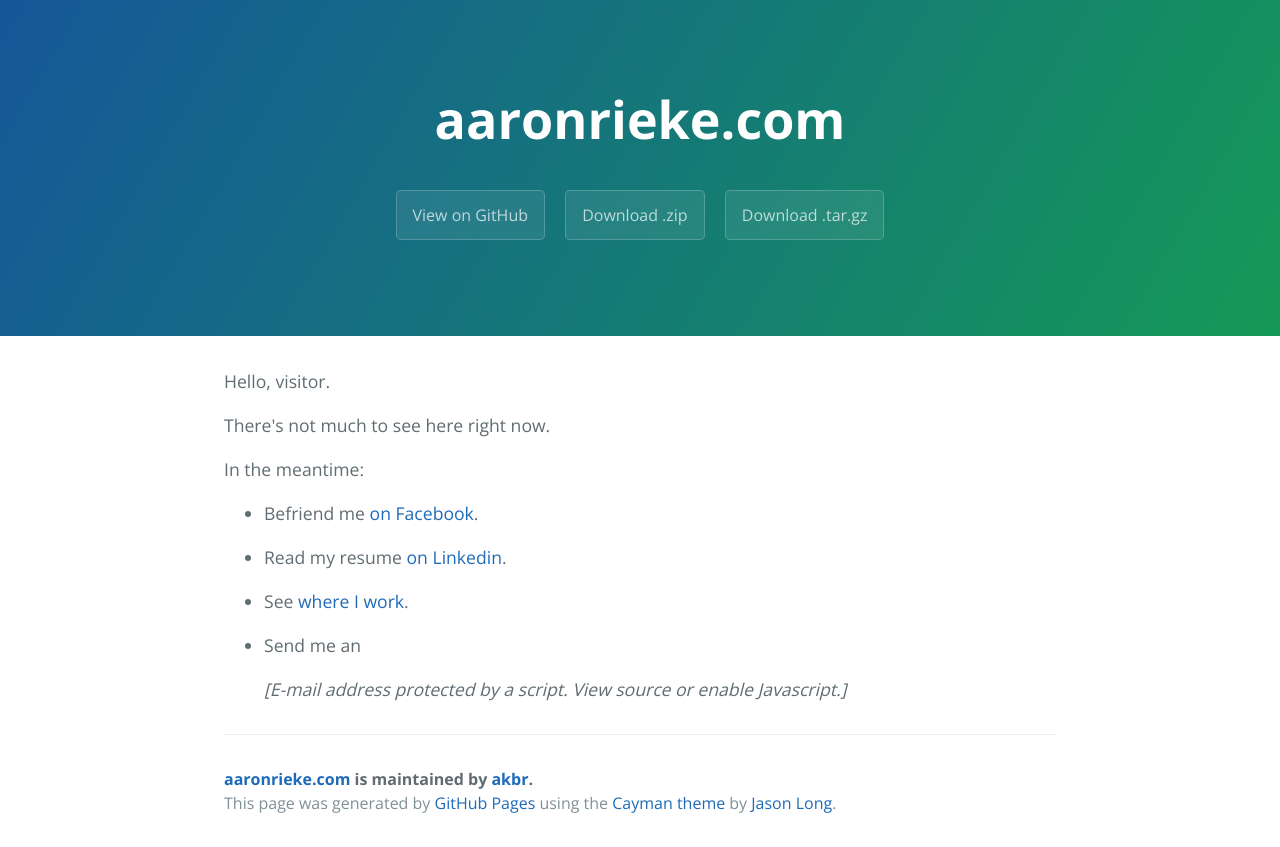
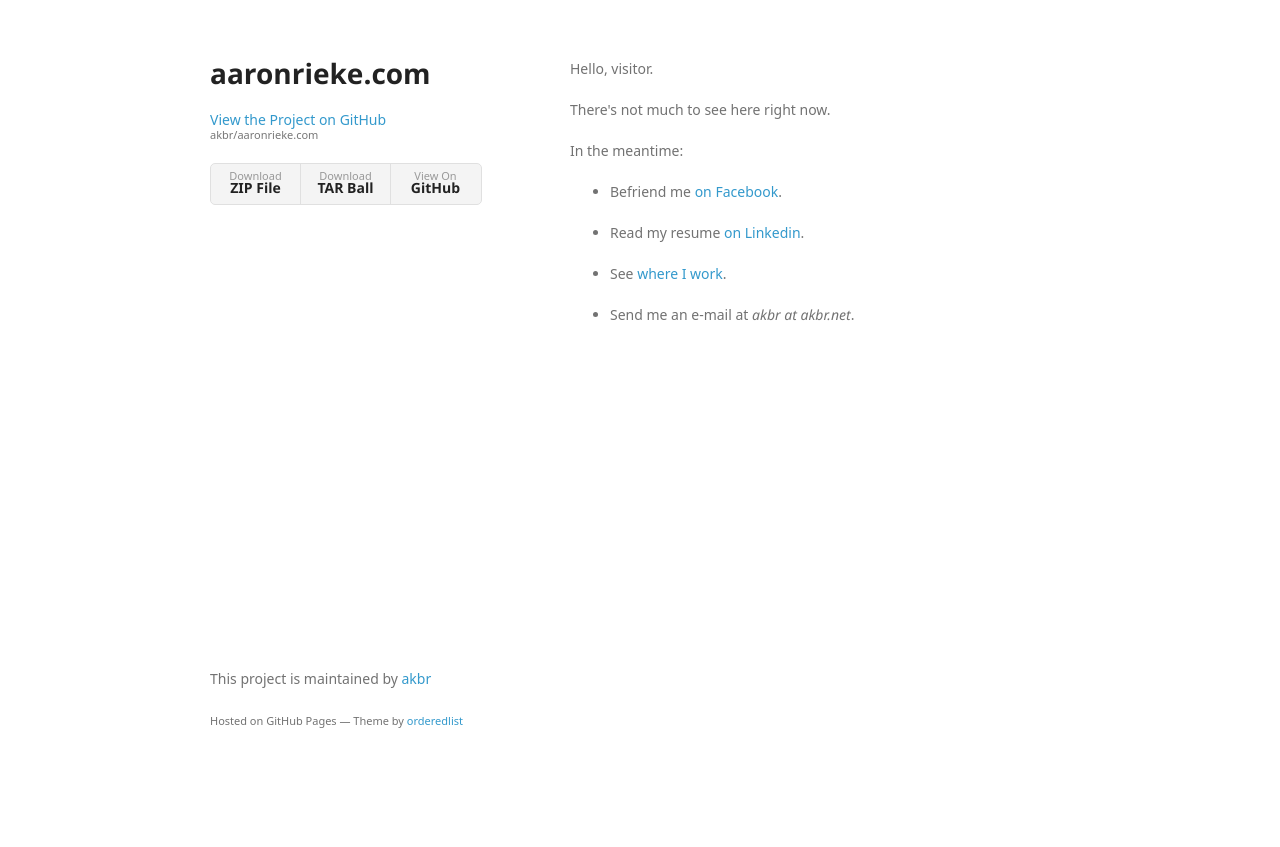
Before and after one commit to akbr/akbr.net, a plain HTML site: page index.html in a window 1280 px wide. After the commit the page ends 800 px from the top, so only its background shows below. Drawn offline with nearby package versions, Linux system fonts and the light colour scheme; a web font is replaced by a local one.

Commit message:
Create gh-pages branch via GitHub

```diff
--- a/index.html
+++ b/index.html
@@ -1,27 +1,34 @@
-<!DOCTYPE html>
-<html lang="en-us">
+<!doctype html>
+<html>
   <head>
-    <meta charset="UTF-8">
+    <meta charset="utf-8">
+    <meta http-equiv="X-UA-Compatible" content="chrome=1">
     <title>aaronrieke.com by akbr</title>
-    <meta name="viewport" content="width=device-width, initial-scale=1">
-    <link rel="stylesheet" type="text/css" href="stylesheets/normalize.css" media="screen">
-    <link href='https://fonts.googleapis.com/css?family=Open+Sans:400,700' rel='stylesheet' type='text/css'>
-    <link rel="stylesheet" type="text/css" href="stylesheets/stylesheet.css" media="screen">
-    <link rel="stylesheet" type="text/css" href="stylesheets/github-light.css" media="screen">
+
+    <link rel="stylesheet" href="stylesheets/styles.css">
+    <link rel="stylesheet" href="stylesheets/github-light.css">
+    <meta name="viewport" content="width=device-width">
+    <!--[if lt IE 9]>
+    <script src="//html5shiv.googlecode.com/svn/trunk/html5.js"></script>
+    <![endif]-->
   </head>
   <body>
-    <section class="page-header">
-      <h1 class="project-name">aaronrieke.com</h1>
-      <h2 class="project-tagline"></h2>
-      <a href="https://github.com/akbr/aaronrieke.com" class="btn">View on GitHub</a>
-      <a href="https://github.com/akbr/aaronrieke.com/zipball/master" class="btn">Download .zip</a>
-      <a href="https://github.com/akbr/aaronrieke.com/tarball/master" class="btn">Download .tar.gz</a>
-    </section>
+    <div class="wrapper">
+      <header>
+        <h1>aaronrieke.com</h1>
+        <p></p>
 
-    <section class="main-content">
+        <p class="view"><a href="https://github.com/akbr/aaronrieke.com">View the Project on GitHub <small>akbr/aaronrieke.com</small></a></p>
 
 
-<p>Hello, visitor.</p>
+        <ul>
+          <li><a href="https://github.com/akbr/aaronrieke.com/zipball/master">Download <strong>ZIP File</strong></a></li>
+          <li><a href="https://github.com/akbr/aaronrieke.com/tarball/master">Download <strong>TAR Ball</strong></a></li>
+          <li><a href="https://github.com/akbr/aaronrieke.com">View On <strong>GitHub</strong></a></li>
+        </ul>
+      </header>
+      <section>
+        <p>Hello, visitor.</p>
 
 <p>There's not much to see here right now.</p>
 
@@ -31,20 +38,15 @@
 <li><p>Befriend me <a href="https://www.facebook.com/aaronbr">on Facebook</a>.</p></li>
 <li><p>Read my resume <a href="https://www.linkedin.com/in/aaron-rieke-5a178b28">on Linkedin</a>.</p></li>
 <li><p>See <a href="teamupturn.com">where I work</a>.</p></li>
-<li>
-<p>Send me an </p>
-<em>[E-mail address protected by a script. View source or enable Javascript.]</em>
-</li>
+<li><p>Send me an e-mail at <em>akbr at akbr.net</em>.</p></li>
 </ul>
-
-      <footer class="site-footer">
-        <span class="site-footer-owner"><a href="https://github.com/akbr/aaronrieke.com">aaronrieke.com</a> is maintained by <a href="https://github.com/akbr">akbr</a>.</span>
-
-        <span class="site-footer-credits">This page was generated by <a href="https://pages.github.com">GitHub Pages</a> using the <a href="https://github.com/jasonlong/cayman-theme">Cayman theme</a> by <a href="https://twitter.com/jasonlong">Jason Long</a>.</span>
+      </section>
+      <footer>
+        <p>This project is maintained by <a href="https://github.com/akbr">akbr</a></p>
+        <p><small>Hosted on GitHub Pages &mdash; Theme by <a href="https://github.com/orderedlist">orderedlist</a></small></p>
       </footer>
-
-    </section>
-
+    </div>
+    <script src="javascripts/scale.fix.js"></script>
 
   </body>
 </html>
--- /dev/null
+++ b/javascripts/scale.fix.js
@@ -0,0 +1,17 @@
+var metas = document.getElementsByTagName('meta');
+var i;
+if (navigator.userAgent.match(/iPhone/i)) {
+  for (i=0; i<metas.length; i++) {
+    if (metas[i].name == "viewport") {
+      metas[i].content = "width=device-width, minimum-scale=1.0, maximum-scale=1.0";
+    }
+  }
+  document.addEventListener("gesturestart", gestureStart, false);
+}
+function gestureStart() {
+  for (i=0; i<metas.length; i++) {
+    if (metas[i].name == "viewport") {
+      metas[i].content = "width=device-width, minimum-scale=0.25, maximum-scale=1.6";
+    }
+  }
+}
--- a/params.json
+++ b/params.json
@@ -1,6 +1,6 @@
 {
   "name": "aaronrieke.com",
   "tagline": "",
-  "body": "<script type=\"text/javascript\">\r\n    function gen_mail_to_link(lhs,rhs,subject) {\r\n        document.write(\"<a href=\\\"mailto\");\r\n        document.write(\":\" + lhs + \"@\");\r\n        document.write(rhs + \"?subject=\" + subject + \"\\\">\" + lhs + \"@\" + rhs + \"<\\/a>\");\r\n    }\r\n</script>\r\n\r\nHello, visitor.\r\n\r\nThere's not much to see here right now.\r\n\r\nIn the meantime:\r\n\r\n* Befriend me [on Facebook](https://www.facebook.com/aaronbr).\r\n\r\n* Read my resume [on Linkedin](https://www.linkedin.com/in/aaron-rieke-5a178b28).\r\n\r\n* See [where I work](teamupturn.com).\r\n\r\n* Send me an <script type=\"text/javascript\"> gen_mail_to_link('akbr','akbr.net','e-mail').;</script><noscript><em>[E-mail address protected by a script. View source or enable Javascript.]</em></noscript>\r\n",
+  "body": "Hello, visitor.\r\n\r\nThere's not much to see here right now.\r\n\r\nIn the meantime:\r\n\r\n* Befriend me [on Facebook](https://www.facebook.com/aaronbr).\r\n\r\n* Read my resume [on Linkedin](https://www.linkedin.com/in/aaron-rieke-5a178b28).\r\n\r\n* See [where I work](teamupturn.com).\r\n\r\n* Send me an e-mail at _akbr at akbr.net_.\r\n",
   "note": "Don't delete this file! It's used internally to help with page regeneration."
 }
--- /dev/null
+++ b/stylesheets/styles.css
@@ -0,0 +1,324 @@
+@font-face {
+  font-family: 'Noto Sans';
+  font-weight: 400;
+  font-style: normal;
+  src: url('../fonts/Noto-Sans-regular/Noto-Sans-regular.eot');
+  src: url('../fonts/Noto-Sans-regular/Noto-Sans-regular.eot?#iefix') format('embedded-opentype'),
+       local('Noto Sans'),
+       local('Noto-Sans-regular'),
+       url('../fonts/Noto-Sans-regular/Noto-Sans-regular.woff2') format('woff2'),
+       url('../fonts/Noto-Sans-regular/Noto-Sans-regular.woff') format('woff'),
+       url('../fonts/Noto-Sans-regular/Noto-Sans-regular.ttf') format('truetype'),
+       url('../fonts/Noto-Sans-regular/Noto-Sans-regular.svg#NotoSans') format('svg');
+}
+
+@font-face {
+  font-family: 'Noto Sans';
+  font-weight: 700;
+  font-style: normal;
+  src: url('../fonts/Noto-Sans-700/Noto-Sans-700.eot');
+  src: url('../fonts/Noto-Sans-700/Noto-Sans-700.eot?#iefix') format('embedded-opentype'),
+       local('Noto Sans Bold'),
+       local('Noto-Sans-700'),
+       url('../fonts/Noto-Sans-700/Noto-Sans-700.woff2') format('woff2'),
+       url('../fonts/Noto-Sans-700/Noto-Sans-700.woff') format('woff'),
+       url('../fonts/Noto-Sans-700/Noto-Sans-700.ttf') format('truetype'),
+       url('../fonts/Noto-Sans-700/Noto-Sans-700.svg#NotoSans') format('svg');
+}
+
+@font-face {
+  font-family: 'Noto Sans';
+  font-weight: 400;
+  font-style: italic;
+  src: url('../fonts/Noto-Sans-italic/Noto-Sans-italic.eot');
+  src: url('../fonts/Noto-Sans-italic/Noto-Sans-italic.eot?#iefix') format('embedded-opentype'),
+       local('Noto Sans Italic'),
+       local('Noto-Sans-italic'),
+       url('../fonts/Noto-Sans-italic/Noto-Sans-italic.woff2') format('woff2'),
+       url('../fonts/Noto-Sans-italic/Noto-Sans-italic.woff') format('woff'),
+       url('../fonts/Noto-Sans-italic/Noto-Sans-italic.ttf') format('truetype'),
+       url('../fonts/Noto-Sans-italic/Noto-Sans-italic.svg#NotoSans') format('svg');
+}
+
+@font-face {
+  font-family: 'Noto Sans';
+  font-weight: 700;
+  font-style: italic;
+  src: url('../fonts/Noto-Sans-700italic/Noto-Sans-700italic.eot');
+  src: url('../fonts/Noto-Sans-700italic/Noto-Sans-700italic.eot?#iefix') format('embedded-opentype'),
+       local('Noto Sans Bold Italic'),
+       local('Noto-Sans-700italic'),
+       url('../fonts/Noto-Sans-700italic/Noto-Sans-700italic.woff2') format('woff2'),
+       url('../fonts/Noto-Sans-700italic/Noto-Sans-700italic.woff') format('woff'),
+       url('../fonts/Noto-Sans-700italic/Noto-Sans-700italic.ttf') format('truetype'),
+       url('../fonts/Noto-Sans-700italic/Noto-Sans-700italic.svg#NotoSans') format('svg');
+}
+
+body {
+  background-color: #fff;
+  padding:50px;
+  font: 14px/1.5 "Noto Sans", "Helvetica Neue", Helvetica, Arial, sans-serif;
+  color:#727272;
+  font-weight:400;
+}
+
+h1, h2, h3, h4, h5, h6 {
+  color:#222;
+  margin:0 0 20px;
+}
+
+p, ul, ol, table, pre, dl {
+  margin:0 0 20px;
+}
+
+h1, h2, h3 {
+  line-height:1.1;
+}
+
+h1 {
+  font-size:28px;
+}
+
+h2 {
+  color:#393939;
+}
+
+h3, h4, h5, h6 {
+  color:#494949;
+}
+
+a {
+  color:#39c;
+  text-decoration:none;
+}
+
+a:hover {
+  color:#069;
+}
+
+a small {
+  font-size:11px;
+  color:#777;
+  margin-top:-0.3em;
+  display:block;
+}
+
+a:hover small {
+  color:#777;
+}
+
+.wrapper {
+  width:860px;
+  margin:0 auto;
+}
+
+blockquote {
+  border-left:1px solid #e5e5e5;
+  margin:0;
+  padding:0 0 0 20px;
+  font-style:italic;
+}
+
+code, pre {
+  font-family:Monaco, Bitstream Vera Sans Mono, Lucida Console, Terminal, Consolas, Liberation Mono, DejaVu Sans Mono, Courier New, monospace;
+  color:#333;
+  font-size:12px;
+}
+
+pre {
+  padding:8px 15px;
+  background: #f8f8f8;
+  border-radius:5px;
+  border:1px solid #e5e5e5;
+  overflow-x: auto;
+}
+
+table {
+  width:100%;
+  border-collapse:collapse;
+}
+
+th, td {
+  text-align:left;
+  padding:5px 10px;
+  border-bottom:1px solid #e5e5e5;
+}
+
+dt {
+  color:#444;
+  font-weight:700;
+}
+
+th {
+  color:#444;
+}
+
+img {
+  max-width:100%;
+}
+
+header {
+  width:270px;
+  float:left;
+  position:fixed;
+  -webkit-font-smoothing:subpixel-antialiased;
+}
+
+header ul {
+  list-style:none;
+  height:40px;
+  padding:0;
+  background: #f4f4f4;
+  border-radius:5px;
+  border:1px solid #e0e0e0;
+  width:270px;
+}
+
+header li {
+  width:89px;
+  float:left;
+  border-right:1px solid #e0e0e0;
+  height:40px;
+}
+
+header li:first-child a {
+  border-radius:5px 0 0 5px;
+}
+
+header li:last-child a {
+  border-radius:0 5px 5px 0;
+}
+
+header ul a {
+  line-height:1;
+  font-size:11px;
+  color:#999;
+  display:block;
+  text-align:center;
+  padding-top:6px;
+  height:34px;
+}
+
+header ul a:hover {
+  color:#999;
+}
+
+header ul a:active {
+  background-color:#f0f0f0;
+}
+
+strong {
+  color:#222;
+  font-weight:700;
+}
+
+header ul li + li + li {
+  border-right:none;
+  width:89px;
+}
+
+header ul a strong {
+  font-size:14px;
+  display:block;
+  color:#222;
+}
+
+section {
+  width:500px;
+  float:right;
+  padding-bottom:50px;
+}
+
+small {
+  font-size:11px;
+}
+
+hr {
+  border:0;
+  background:#e5e5e5;
+  height:1px;
+  margin:0 0 20px;
+}
+
+footer {
+  width:270px;
+  float:left;
+  position:fixed;
+  bottom:50px;
+  -webkit-font-smoothing:subpixel-antialiased;
+}
+
+@media print, screen and (max-width: 960px) {
+
+  div.wrapper {
+    width:auto;
+    margin:0;
+  }
+
+  header, section, footer {
+    float:none;
+    position:static;
+    width:auto;
+  }
+
+  header {
+    padding-right:320px;
+  }
+
+  section {
+    border:1px solid #e5e5e5;
+    border-width:1px 0;
+    padding:20px 0;
+    margin:0 0 20px;
+  }
+
+  header a small {
+    display:inline;
+  }
+
+  header ul {
+    position:absolute;
+    right:50px;
+    top:52px;
+  }
+}
+
+@media print, screen and (max-width: 720px) {
+  body {
+    word-wrap:break-word;
+  }
+
+  header {
+    padding:0;
+  }
+
+  header ul, header p.view {
+    position:static;
+  }
+
+  pre, code {
+    word-wrap:normal;
+  }
+}
+
+@media print, screen and (max-width: 480px) {
+  body {
+    padding:15px;
+  }
+
+  header ul {
+    width:99%;
+  }
+
+  header li, header ul li + li + li {
+    width:33%;
+  }
+}
+
+@media print {
+  body {
+    padding:0.4in;
+    font-size:12pt;
+    color:#444;
+  }
+}
```
